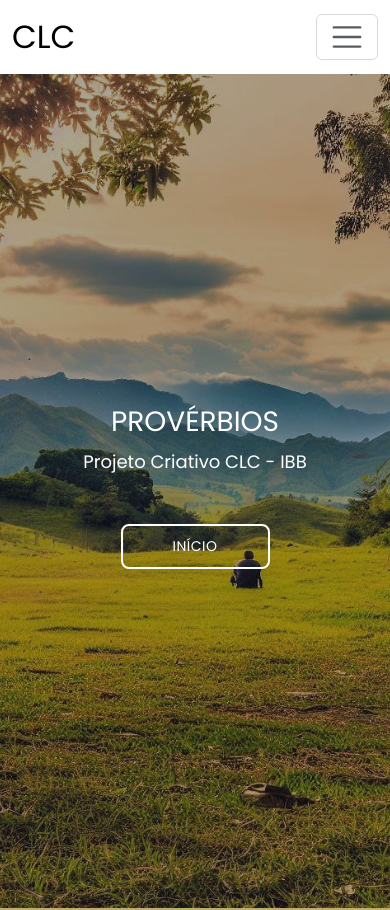
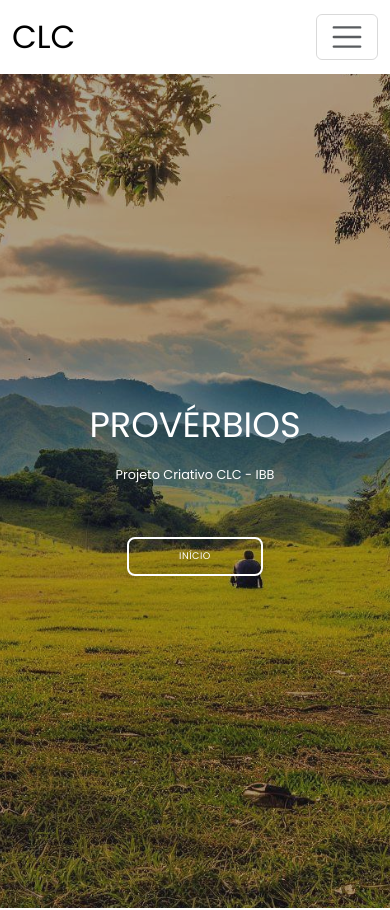
Before and after one commit to SuelanyBrito/Project-pv-frontend, an Angular app: page / in a window 390 px wide. Shown: the top 910 px of the page. Built offline with nearby package versions, Linux system fonts and the light colour scheme; a web font is replaced by a local one.

Commit message:
change design

```diff
--- a/src/app/pages/home/home.component.scss
+++ b/src/app/pages/home/home.component.scss
@@ -1,7 +1,6 @@
 .home-container {
     position: relative;
     overflow: hidden;
-    background: #beab64;
   }
 
   .bg-image {
@@ -44,14 +43,15 @@
   }
 
   .title{
-    font-size: 28px;
+    font-size: 4em;
+    padding: 0.4em;
     line-height: 36px;
     text-transform: uppercase;
     margin-bottom: 10px;
   }
 
   .subtitle{
-    font-size: 18px;
+    font-size: 1.2em;
     line-height: 24px;
     margin-bottom: 50px;
   }
@@ -60,7 +60,7 @@
     font-family: "Poppins", sans-serif;
     text-transform: uppercase;
     font-weight: 500;
-    font-size: 14px;
+    font-size: 0.8em;
     letter-spacing: 0.5px;
     display: inline-block;
     padding: 10px 50px;
@@ -87,6 +87,16 @@
     .title-about2{
       font-size: 1em;
      }
+    .title{
+      font-size: 2.2em;
+      padding: 0.3em;
+    }
+    .subtitle{
+      font-size: 0.8em;
+    }
+    #button{
+      font-size: 0.6em;
+    }
   }
 
   @media (max-width: 250px) {
--- a/src/app/pages/themes/themes.component.scss
+++ b/src/app/pages/themes/themes.component.scss
@@ -26,6 +26,12 @@ button{
   }
 }
 
+@media (max-width: 680px) {
+  h5 {
+    font-size: 1rem !important;
+  }
+}
+
 @media (max-width: 400px) {
   .w-25{
     width: 100% !important;
```
